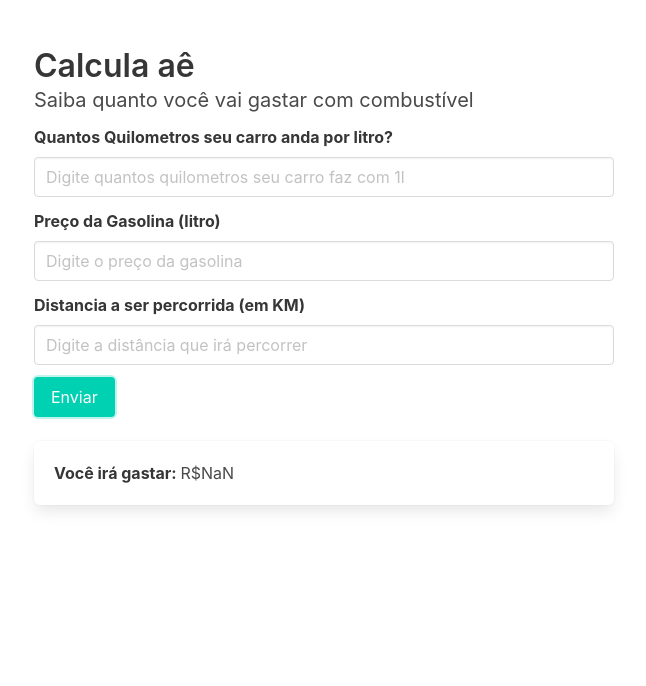
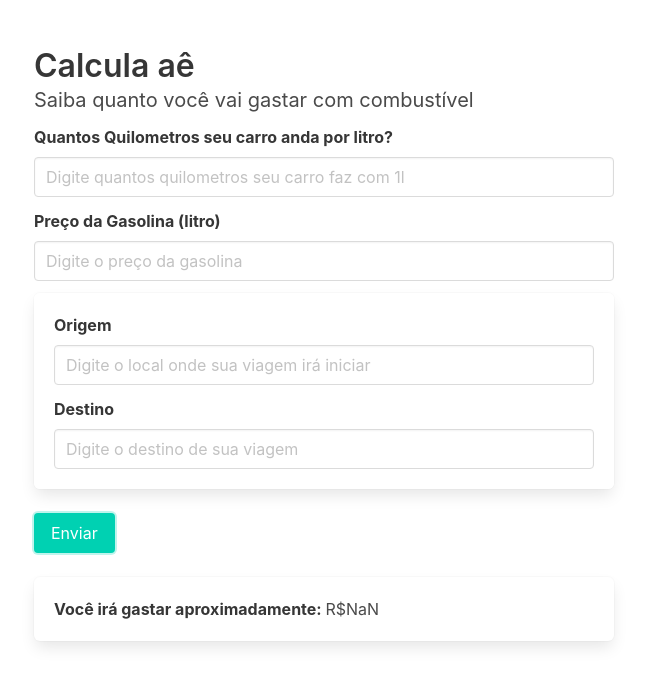
Before and after one commit to pedrogustavo/calculaae, a React (Create React App) app: page / in a window 1280 px wide. Both pictures are taken after a click on the button "Enviar". Shown: the top 686 px of the page, without its empty margins (316-962 px from the left). Built offline with nearby package versions, Linux system fonts and the light colour scheme; no server answers.

Commit message:
:construction: Inclusão da API do google maps para pegar a distância

```diff
--- a/src/App.js
+++ b/src/App.js
@@ -1,4 +1,5 @@
 import React, { Component } from 'react'
+import axios from 'axios'
 import Title from './components/Title'
 import { Form } from './components/Form'
 import Result from './components/Result'
@@ -11,6 +12,8 @@ class App extends Component {
       kmLitroCarro: '',
       precoGasolina: '',
       distancia: '',
+      origem: '',
+      destino: '',
       result: false
     }
 
@@ -19,6 +22,13 @@ class App extends Component {
     }
 
     this.calculate = (state) => {
+      axios.get(`https://maps.googleapis.com/maps/api/distancematrix/json?units=metric&origins=${encodeURI(this.state.origem)}&destinations=${encodeURI(this.state.destino)}&key=AIzaSyBelv2m9VnFqBZJaJl3j2ZUvTztsdb8OFY`)
+        .then((response) => {
+          console.log(response)
+        })
+        .catch((error) => {
+          console.log(error)
+        })
       const distancia = this.state.distancia
       const precoGasolina = this.state.precoGasolina
       const kmLitroCarro = this.state.kmLitroCarro
--- a/src/components/Form/Form.js
+++ b/src/components/Form/Form.js
@@ -2,7 +2,7 @@ import React from 'react'
 import Input from './Input'
 import Button from '../Button'
 
-const Form = ({ kmLitroCarro, precoGasolina, distancia, handleChange, handleClick }) => (
+const Form = ({ kmLitroCarro, precoGasolina, origem, destino, handleChange, handleClick }) => (
   <div>
     <Input
       id="kmLitroCarro"
@@ -18,13 +18,23 @@ const Form = ({ kmLitroCarro, precoGasolina, distancia, handleChange, handleClic
       value={precoGasolina}
       onChange={handleChange('precoGasolina')}
     />
-    <Input
-      id="distancia"
-      textLabel="Distancia a ser percorrida (em KM)"
-      placeHolder="Digite a distância que irá percorrer"
-      value={distancia}
-      onChange={handleChange('distancia')}
+    <fieldset className="box">
+      <Input
+        id="origem"
+        textLabel="Origem"
+        placeHolder="Digite o local onde sua viagem irá iniciar"
+        value={origem}
+        onChange={handleChange('origem')}
+        />
+
+      <Input
+        id="destino"
+        textLabel="Destino"
+        placeHolder="Digite o destino de sua viagem"
+        value={destino}
+        onChange={handleChange('destino')}
       />
+    </fieldset>
     <Button text="Enviar" handleClick={handleClick} />
   </div>
 )
--- a/src/components/Result.js
+++ b/src/components/Result.js
@@ -5,10 +5,7 @@ const Result = ({ calculate }) => (
         <article className='media'>
             <div className='media-content'>
                 <div className='content'>
-                    <p>
-                    <strong>Você irá gastar: </strong>R${calculate}
-
-                    </p>
+                    <p><strong>Você irá gastar aproximadamente: </strong>R${calculate}</p>
                 </div>
             </div>
         </article>
```
